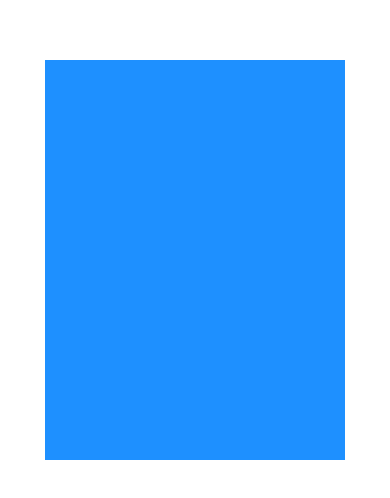
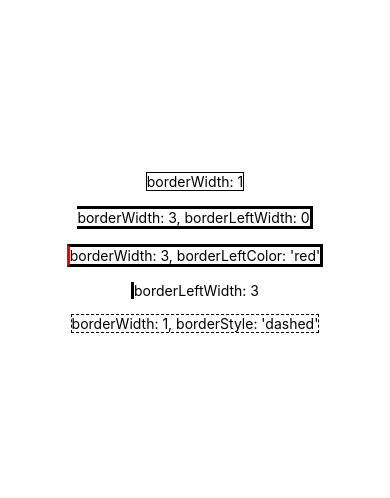
Before and after one commit to adanbae-dev/reactNativeProfileCardApp, a React Native app: screen / in a window 390 px wide. Shown: the part 162-660 px from the top of the page. Built offline with nearby package versions, Linux system fonts and the light colour scheme.

Commit message:
CHANGE - 4.8 다양한 테두리 스타일 조합해 지정하기

```diff
--- a/App.js
+++ b/App.js
@@ -5,7 +5,21 @@ export default class App extends Component {
   render() {
     return (
       <View style={styles.container}>
-        <View style={styles.cardContainer}/>
+        <Example style={{borderWidth: 1}}>
+          <Text>borderWidth: 1</Text>
+        </Example>
+        <Example style={{borderWidth: 3, borderLeftWidth: 0}}>
+          <Text>borderWidth: 3, borderLeftWidth: 0</Text>
+        </Example>
+        <Example style={{borderWidth: 3, borderLeftColor: 'red'}}>
+          <Text>borderWidth: 3, borderLeftColor: 'red'</Text>
+        </Example>
+        <Example style={{borderLeftWidth: 3}}>
+          <Text>borderLeftWidth: 3</Text>
+        </Example>
+        <Example style={{borderWidth: 1, borderStyle: 'dashed'}}>
+          <Text>borderWidth: 1, borderStyle: 'dashed'</Text>
+        </Example>
       </View>
     )
   }
@@ -13,6 +27,11 @@ export default class App extends Component {
 
 const profileCardColor = 'dodgerblue'
 
+const Example = (props) => (
+  <View style={[styles.example, props.style]}>
+    {props.children}
+  </View>
+)
 const styles = StyleSheet.create({
   container : {
     flex: 1,
@@ -23,5 +42,8 @@ const styles = StyleSheet.create({
     backgroundColor: profileCardColor,
     width: 300,
     height: 400
+  },
+  example: {
+    marginBottom: 15
   }
 })
```
